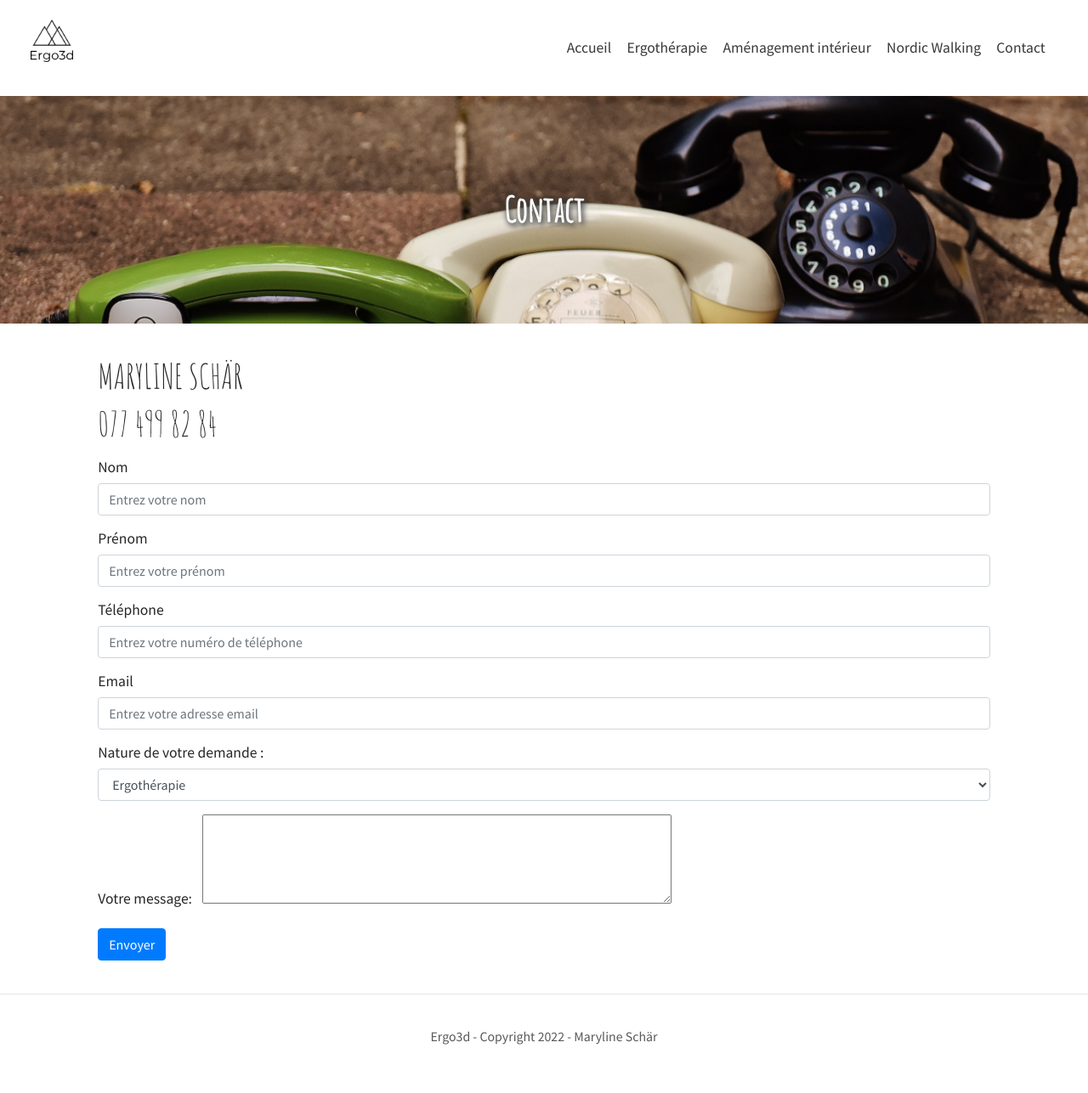
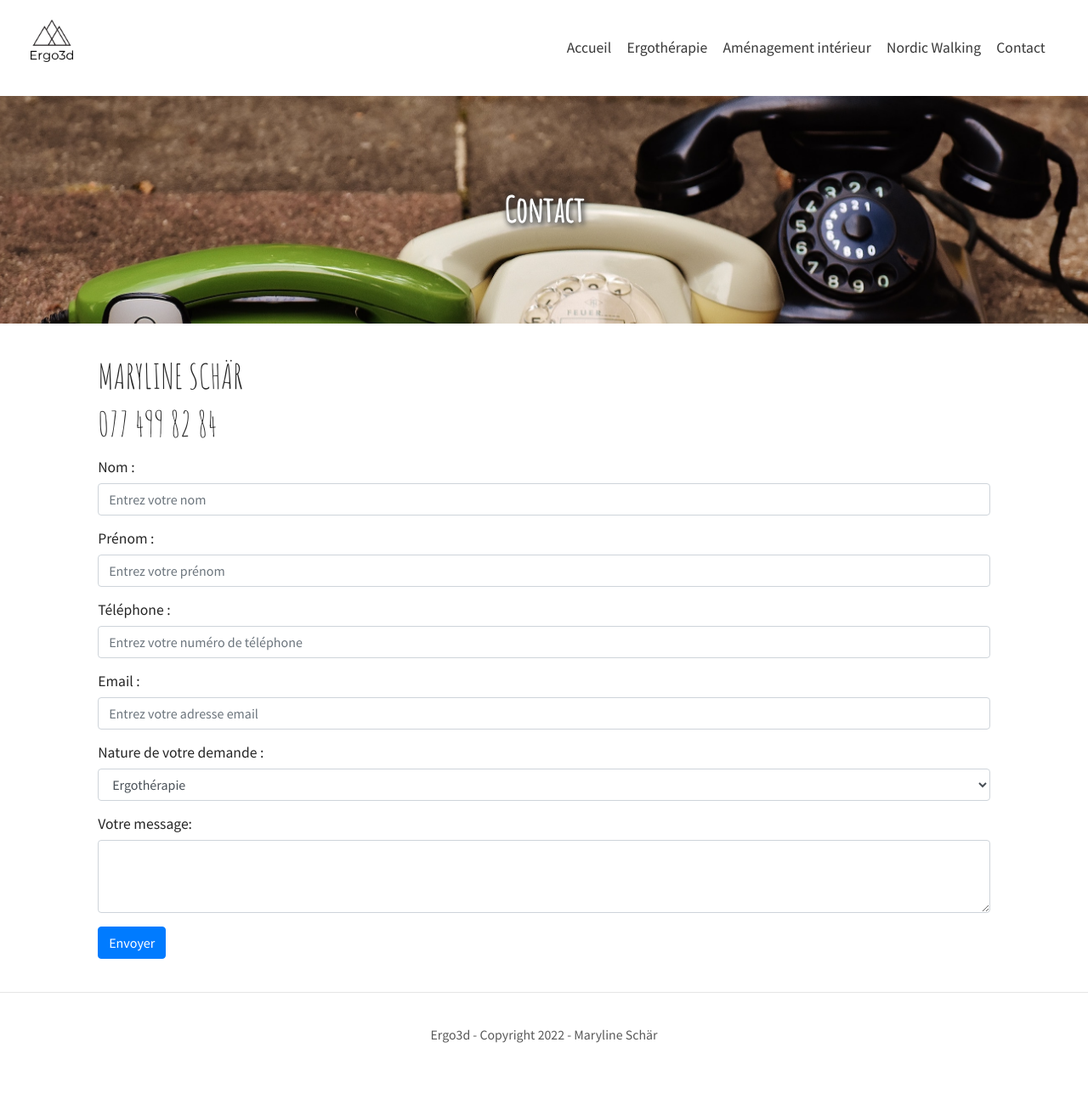
Before and after one commit to marschar/marschar.github.io, a Jekyll site: the page built from pages/contact.markdown, in a window 1280 px wide. Shown: the whole page at 85% size. Built offline with Jekyll 4.4.1, drawn with Linux system fonts in a browser that asks for light colours.

Commit message:
Improve contact form

```diff
--- a/pages/contact.markdown
+++ b/pages/contact.markdown
@@ -14,26 +14,26 @@ order: 6
 <form accept-charset="UTF-8" action="https://getform.io/f/608e2bb5-5d31-4a28-80b3-7e6d226c5969" method="POST" enctype="multipart/form-data" target="_blank">
           <p>
           <div class="form-group">
-            <label for="exampleInputName">Nom</label>
+            <label for="inputSurname">Nom :</label>
             <input type="text" name="surname" class="form-control col-xs-4" id="prenom" placeholder="Entrez votre nom" required="required">
           </div>
       </p>
       <p>
          <div class="form-group">
-            <label for="exampleInputName">Prénom</label>
+            <label for="inputName">Prénom :</label>
             <input type="text" name="name" class="form-control col-xs-4" id="surname" placeholder="Entrez votre prénom" required="required">
           </div>
       </p>
           <p>
           <div class="form-group">
-            <label for="exampleInputEmail1" required="required">Téléphone</label>
-            <input type="text" name="telephone" class="form-control" id="telephone" aria-describedby="phoneHelp" placeholder="Entrez votre numéro de téléphone">
+            <label for="inputPhone" required="required">Téléphone :</label>
+            <input type="text" name="telephone" required="required" class="form-control" id="telephone" aria-describedby="phoneHelp" placeholder="Entrez votre numéro de téléphone">
           </div>
           </p>
           <p>
           <div class="form-group">
-            <label for="exampleInputEmail1" required="required">Email</label>
-            <input type="email" name="email" class="form-control" id="email" aria-describedby="emailHelp" placeholder="Entrez votre adresse email">
+            <label for="iInputEmail" required="required">Email :</label>
+            <input type="email" name="email" required="required" class="form-control" id="email" aria-describedby="emailHelp" placeholder="Entrez votre adresse email">
           </div>
           </p>
       <p>
@@ -46,12 +46,12 @@ order: 6
             </select>
           </div>
       </p>
-          <p>
-          <div class="form-group mt-3">
+      <p>
+          <div class="form-group">
             <label class="mr-2">Votre message:</label>
-            <textarea name="message" id="message" required="required" style="margin: 0px; height: 105px; width: 552px;"></textarea>
+            <textarea class="form-control" name="message" id="message" required="required" rows="3"></textarea>
           </div>
-          </p>
+      </p>
           <button type="submit" class="btn btn-primary">Envoyer</button>
 
 </form>
--- a/pages/ergotherapie.markdown
+++ b/pages/ergotherapie.markdown
@@ -7,7 +7,7 @@ feature-img: "assets/img/feature-img/ergo.jpg"
 order: 2
 ---
 
-Je propose des traitements à domicile ainsi que sur le lieu de travail ou de loisirs dans la région du Grand Lausanne et au centre-ville de Vevey.
+Je propose des traitements à domicile ainsi que sur le lieu de travail ou de loisirs à Lausanne et au centre-ville de Vevey.
 Mes prestations s’adressent à toute personne adulte souffrant d’atteintes cérébrales ou de séquelles neurologiques du type AVC, traumatisme crânio-cérébral, maladies dégénératives (maladie de Parkinson, démences etc.) et de pathologies liées à l’âge.
 
 ## Prestations
```
